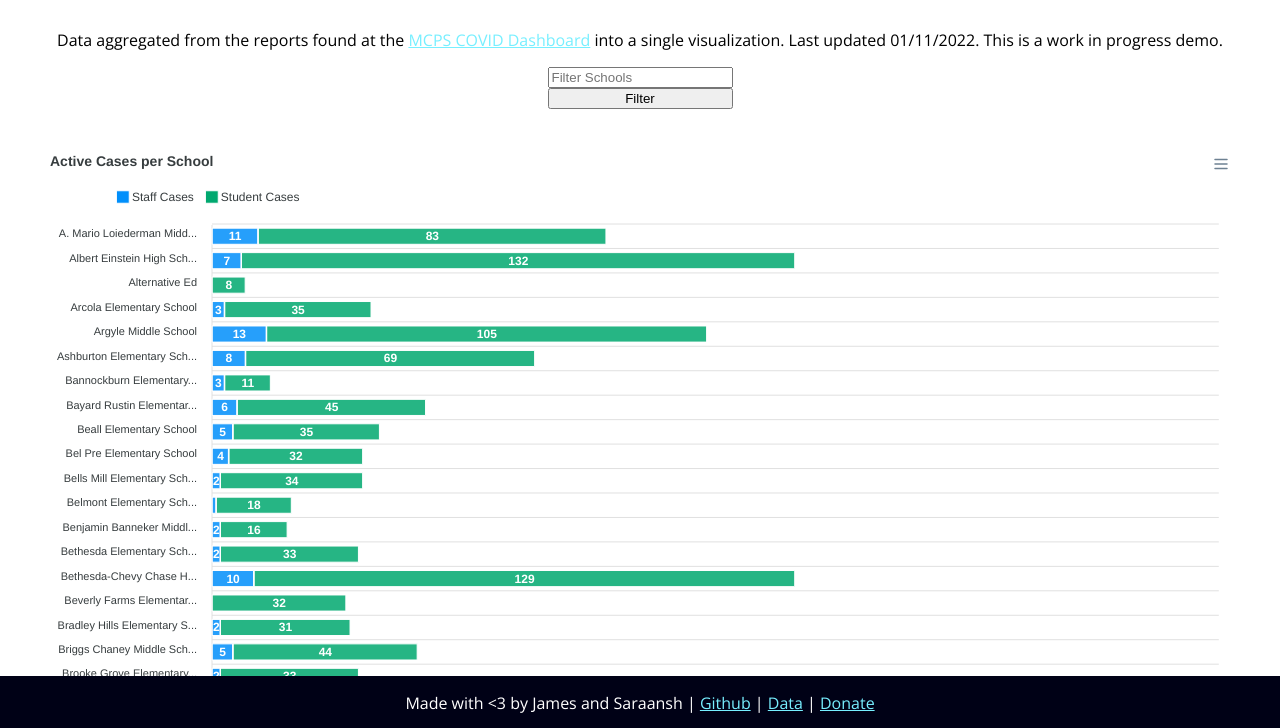
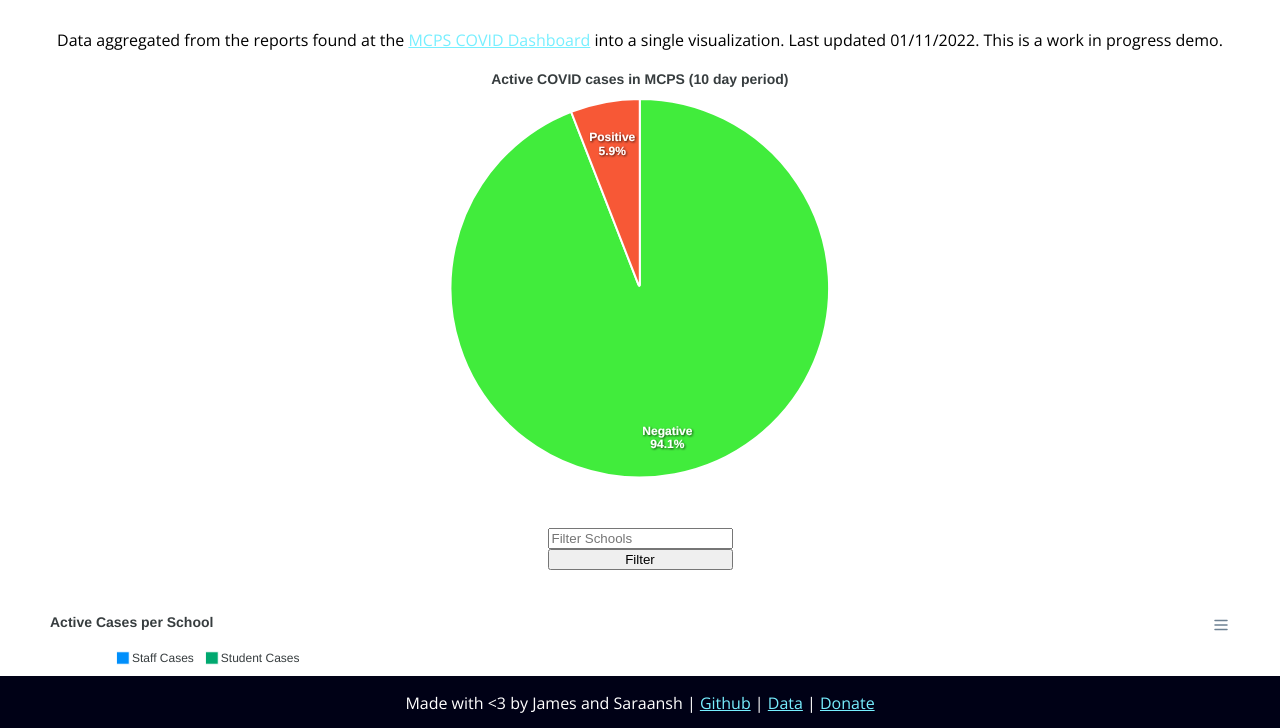
Before and after one commit to jamxu88/mocovid, a plain HTML site: page website/index.html in a window 1280 px wide. Shown: the part 70-798 px from the top of the page. Drawn offline with nearby package versions, Linux system fonts and the light colour scheme.

Commit message:
pie chart

```diff
--- a/website/index.html
+++ b/website/index.html
@@ -11,6 +11,14 @@
             <p id='heading' class='center-content'>[DEMO] MCPS COVID-19 Statistics</p>
             <p>Data aggregated from the reports found at the <a href="https://www.montgomeryschoolsmd.org/coronavirus/dashboard/" target='_blank'>MCPS COVID Dashboard</a> into a single visualization. Last updated 01/11/2022. This is a work in progress demo.</p>
         </div>
+
+        <div id='chart' class='center-content'>
+
+        </div>
+
+        <br>
+        <br>
+
         <div class="center-content">
             <input placeholder="Filter Schools" id='search' class='center-content'><button onclick="filter()">Filter</button>
         </div>
@@ -18,11 +26,13 @@
         <div id='data' class='center-content'>
 
         </div>
+
         <div class='footer'>
             <p style="color:white">Made with <3 by James and Saraansh | <a href='https://github.com/jamxu88/mocovid' target='_blank'>Github</a> | <a href='https://github.com/jamxu88/mocovid/tree/main/server/data' target='_blank'>Data</a> | <a href='https://paypal.me/jamxu88' target='_blank'>Donate</a></p>
         </div>
         <script src="https://cdn.jsdelivr.net/npm/apexcharts"></script>
         <script src='./scripts/stackedchart.js'></script>
+        <script src='./scripts/piechart.js'></script>
         <script src='./scripts/table.js'></script>
         <script src='./scripts/script.js'></script>
     </body>
--- /dev/null
+++ b/website/scripts/piechart.js
@@ -0,0 +1,78 @@
+class PieChart {
+    constructor() {
+        this.filter = null
+        this.options = {
+            series: [25, 15],
+            chart: {
+            width: '40%',
+            type: 'pie',
+          },
+          colors: ['#36BE32', '#CD4C31'],
+          labels: ["Negative", "Positive"],
+          fill: {
+            colors: ['#41EC3C', '#F75836']
+          },
+          plotOptions: {
+            pie: {
+              dataLabels: {
+                offset: -2
+              }
+            }
+          },
+          title: {
+            text: "Active COVID cases in MCPS (10 day period)",
+            align: 'center'
+          },
+          dataLabels: {
+            formatter(val, opts) {
+              const name = opts.w.globals.labels[opts.seriesIndex]
+              return [name, val.toFixed(1) + '%']
+            }
+          },
+          tooltip: {
+            fillSeriesColor: true
+          },
+          animations: {
+              enabled: false
+          },
+          legend: {
+            show: false
+          }
+        }
+        this.chart = null
+
+    }
+    _setData(data){
+        console.log('Set data')
+        var positiveCases = 0
+        var population = 0
+        var schoolList = []
+        data.forEach(school => {
+            if(this.filter) {
+                console.log(this.filter)
+                if(school.school.toLowerCase().includes(this.filter)) {
+                    positiveCases += school.active_cases_over_10_days
+                    population += school.population
+                    schoolList.push(school.school)
+                }
+            }else {
+                positiveCases += school.active_cases_over_10_days
+                population += school.population
+                schoolList.push(school.school)
+            }
+
+        })
+        this.options.series = [population - positiveCases, positiveCases]
+
+    }
+    _createChart() {
+        console.log(this.options)
+        this.chart = null;
+        this.chart = new ApexCharts(document.querySelector("#chart"), this.options);
+        this.chart.render()
+        console.log('Chart Rendered')
+    }
+    _updateChart() {
+        this.chart.updateOptions(this.options)
+    }
+}
--- a/website/scripts/script.js
+++ b/website/scripts/script.js
@@ -2,8 +2,11 @@ var data,StackedChart
 (async () => {
     data = await fetch('https://raw.githubusercontent.com/jamxu88/mocovid/main/server/dashboard.json').then(resp => resp.json())
     StackedChart = new StackedBarChart()
+    PieChart = new PieChart()
     StackedChart._setData(data)
+    PieChart._setData(data)
     StackedChart._createChart()
+    PieChart._createChart()
     console.log('Data Loaded')
 
     document.getElementById('search').addEventListener('keyup', e => {
--- a/website/style.css
+++ b/website/style.css
@@ -39,3 +39,8 @@ div {
 a {
 	color:#77efff;
 }
+
+.apexcharts-tooltip {
+    background: #f3f3f3;
+    color: orange;
+  }
```
